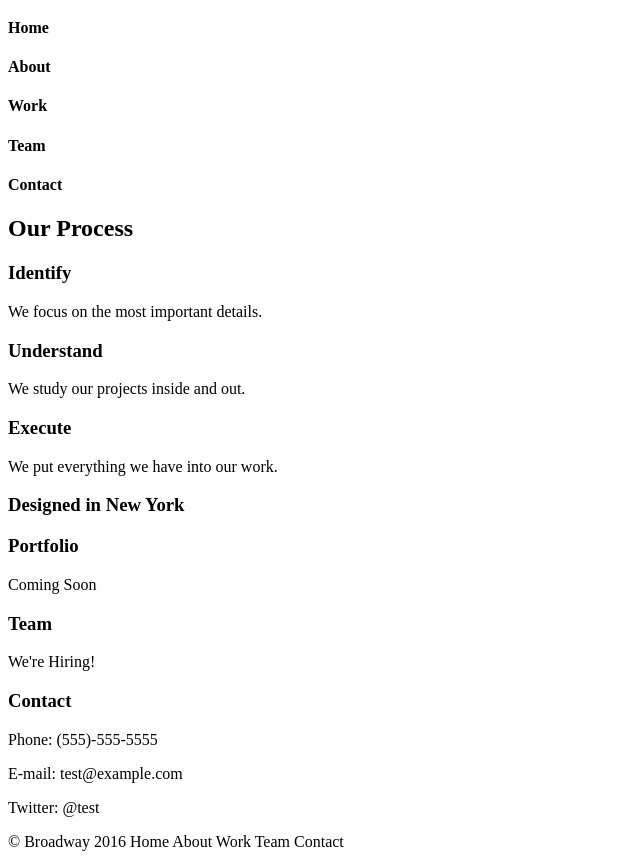
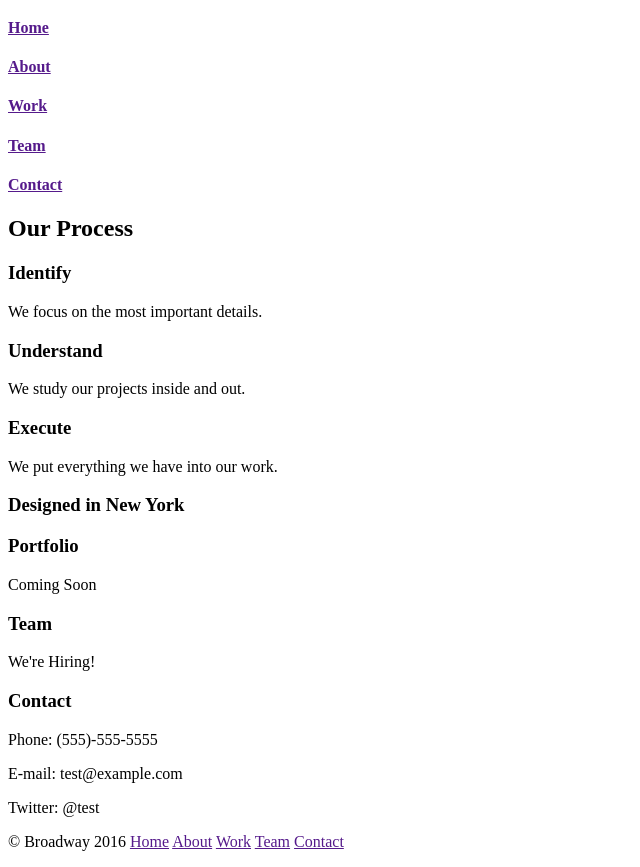
Before and after one commit to astridj/Broadway, a plain HTML site: page index.html in a window 1280 px wide. Shown: the part 61-928 px from the top of the page, without its empty margins (0-640 px from the left). Drawn offline with Linux system fonts and the light colour scheme.

Commit message:
Add text links to HTML

```diff
--- a/index.html
+++ b/index.html
@@ -8,11 +8,21 @@
     <header>
       <h1>Broadway Design</h1>
       <nav>
-        <h4>Home</h4>
-        <h4>About</h4>
-        <h4>Work</h4>
-        <h4>Team</h4>
-        <h4>Contact</h4>
+        <h4>
+          <a href="">Home</a>
+        </h4>
+        <h4>
+          <a href="">About</a>
+        </h4>
+        <h4>
+          <a href="">Work</a>
+        </h4>
+        <h4>
+          <a href="">Team</a>
+        </h4>
+        <h4>
+          <a href="">Contact</a>
+        </h4>
       </nav>
     </header>
     <section>
@@ -36,7 +46,7 @@
       <p>Phone: (555)-555-5555</p>
       <p>E-mail: test@example.com</p>
       <p>Twitter: @test</p>
-      <p class="copyright">&copy; Broadway 2016 Home About Work Team Contact</p>
+      <p class="copyright">&copy; Broadway 2016 <a href="">Home</a> <a href="">About</a> <a href="">Work</a> <a href="">Team</a> <a href="">Contact</a></p>
     </footer>
   </body>
 </html>
```
